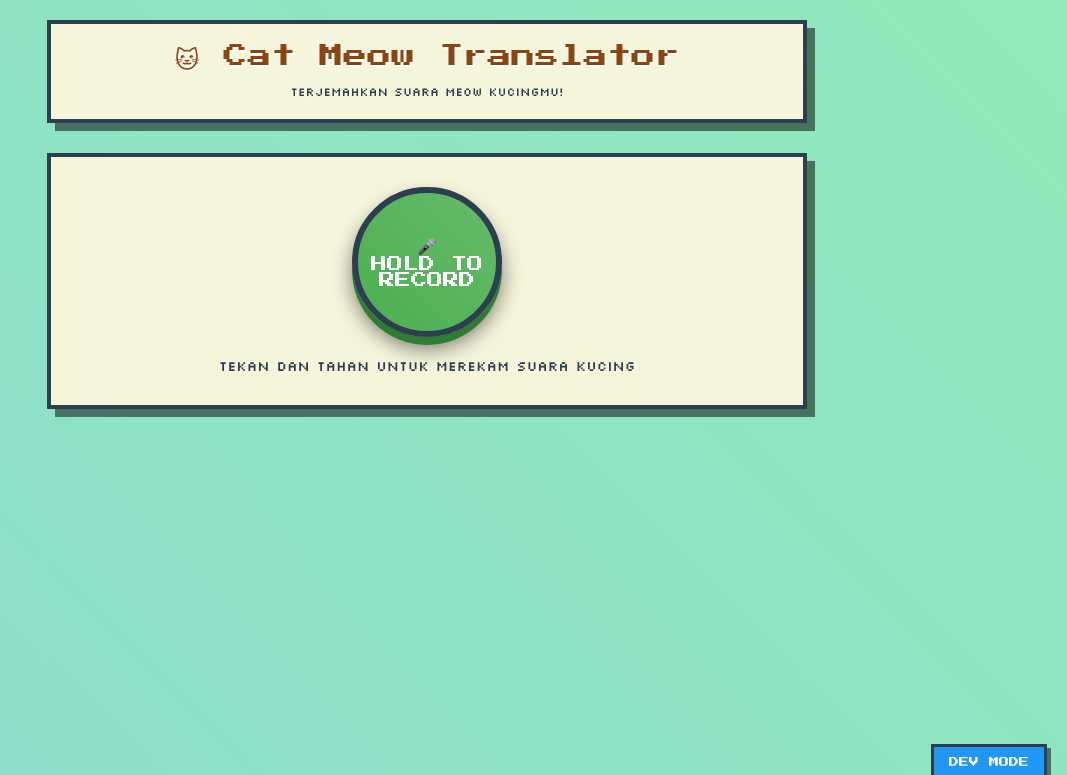
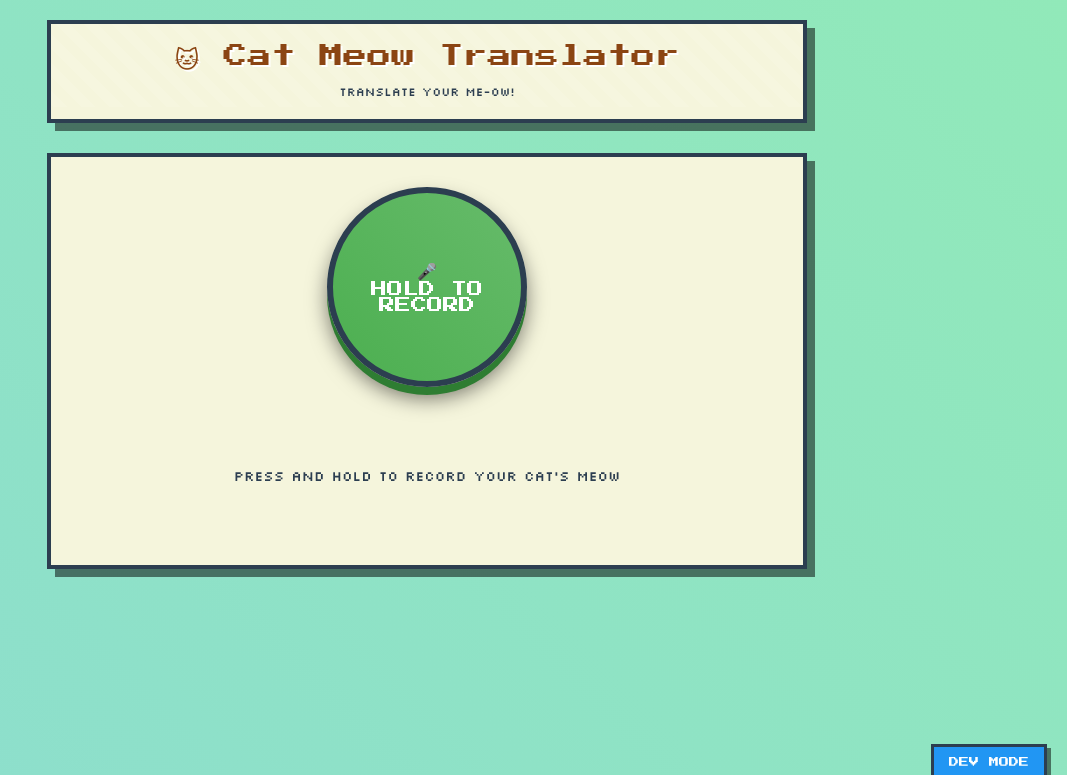
Before and after one commit to baniadamtampubolon/cat-meow-translator, a Flask app: page / in a window 1280 px wide. Shown: the top 775 px of the page, without its empty margins (213-1280 px from the left). Run offline with Flask 3, Linux system fonts and the light colour scheme.

Commit message:
languague fixed, push to record fixed

```diff
--- a/app.py
+++ b/app.py
@@ -249,7 +249,7 @@ def generate_cat_phrase(label):
         }
         return fallback_phrases.get(label, "Meong meong... aku bingung harus bilang apa")
 
-    prompt = f"saya memiliki model pendeteksi bahasa kucing, dan dia menunjukan perasaan '{label}', anggaplah diri anda seekor kucing yang merasakan perasaan tersebut, apa kata yang anda katakan, gunakan bahasa inggris dan kata yang lucu (selayaknya kucing lucu), jangan gunakan kata-kata yang panjang cukup 2-4 kata saja, dan jangan gunakan tanda baca *, boleh guanakan emoji"
+    prompt = f"saya memiliki model pendeteksi bahasa kucing, dan dia menunjukan perasaan '{label}', anggaplah diri anda seekor kucing yang merasakan perasaan tersebut, apa kata yang anda katakan, gunakan bahasa inggris dan kata yang lucu (selayaknya kucing lucu) namun tetap buat kata-kata yang hidup, jangan gunakan kata-kata yang panjang cukup 3-4 kata saja, dan jangan gunakan tanda baca *, boleh guanakan emoji"
 
     try:
         response = gemini_model.generate_content(prompt)
--- a/static/css/style.css
+++ b/static/css/style.css
@@ -101,8 +101,8 @@ body {
 }
 
 .record-btn {
-    width: 150px;
-    height: 150px;
+    width: 200px;
+    height: 200px;
     border-radius: 50%;
     border: 6px solid var(--pixel-dark);
     background: linear-gradient(45deg, var(--pixel-green), #66BB6A);
@@ -138,7 +138,9 @@ body {
 }
 
 .record-status {
-    margin-top: 20px;
+    margin-top: 30px;
+    padding: 50px;
+    text-align: center;
     font-size: 14px;
     color: var(--pixel-dark);
     font-family: 'Silkscreen', cursive;
@@ -298,19 +300,24 @@ body {
 .result-details {
     background: var(--pixel-dark);
     color: var(--pixel-cream);
-    border: 2px solid var(--pixel-blue);
-    padding: 15px;
-    margin-top: 20px;
-    font-size: 10px;
+    border: 3px solid var(--pixel-blue);
+    border-radius: 6px;
+    padding: 18px 20px;
+    margin-top: 25px;
+    font-size: 12px;
     font-family: 'Silkscreen', cursive;
+    line-height: 1.8;
+    box-shadow: 6px 6px 0 rgba(0, 0, 0, 0.4);
     display: none;
+    white-space: pre-line;
+    word-wrap: break-word;
 }
 
 .show-details {
     background: transparent;
     border: 2px solid var(--pixel-dark);
     color: var(--pixel-dark);
-    padding: 8px 15px;
+    padding: 16px 30px;
     font-family: 'Silkscreen', cursive;
     font-size: 10px;
     cursor: pointer;
--- a/static/js/script.js
+++ b/static/js/script.js
@@ -92,8 +92,9 @@ function checkBrowserSupport() {
 
 // Function untuk start recording menggunakan recorder.js
 function startRecording() {
+    if (isRecording) return; // prevent duplicate start
     if (!checkBrowserSupport()) {
-        setStatus('❌ Browser tidak mendukung perekaman audio', 'error');
+        setStatus('❌ Your browser does not support audio recording', 'error');
         return;
     }
 
@@ -101,111 +102,74 @@ function startRecording() {
         audio: {
             echoCancellation: true,
             noiseSuppression: true,
-            autoGainControl: true,
-            sampleRate: 44100,
-            channelCount: 1
+            autoGainControl: true
         }
     }).then(stream => {
-        try {
-            // Stop any existing streams
-            stopAllTracks();
+        stopAllTracks(); // clear previous if any
         currentStream = stream;
 
-            // Create AudioContext
         const audioContext = new (window.AudioContext || window.webkitAudioContext)();
         const input = audioContext.createMediaStreamSource(stream);
 
-            // Create Recorder instance
         recorder = new Recorder(input, {
             numChannels: 1,
             sampleRate: 44100
         });
 
-            // Start recording
         recorder.record();
+        isRecording = true;
 
-            // Update UI
-            isRecording = true;
         recordBtn.classList.add('recording');
         recordBtn.innerHTML = '🔴<br>RECORDING<br>RELEASE';
-            setStatus('⏺️ Merekam... (maksimal 15 detik)', 'recording');
-
-            // Start timer
+        setStatus('⏺️ Recording... (Max 15 seconds)', 'recording');
         startTimer();
 
-            console.log('Recording started with recorder.js');
-
-        } catch (error) {
-            console.error('Error starting recording:', error);
-            setStatus(`❌ Error: ${error.message}`, 'error');
-            stopAllTracks();
-            resetUI();
-        }
+        console.log("Recording started.");
     }).catch(error => {
-        console.error('Error accessing microphone:', error);
-        setStatus('❌ Error mengakses mikrofon. Pastikan izin diberikan.', 'error');
+        console.error("Mic error:", error);
+        setStatus('❌ Cant access microphone', 'error');
         resetUI();
     });
 }
 
-// Function untuk stop recording
 function stopRecording() {
-    if (!recorder || !isRecording) return;
+    if (!isRecording || !recorder) return;
+    isRecording = false;
 
-    try {
     setStatus('⏹️ Menghentikan rekaman...', 'processing');
-        isRecording = false;
     stopTimer();
 
-        // Stop recording
     recorder.stop();
 
-        // Export WAV and process
     recorder.exportWAV(blob => {
-            console.log(`WAV blob size: ${blob.size} bytes`);
-
-            // Stop all tracks
         stopAllTracks();
-
-            // Clear recorder
         recorder.clear();
 
-            // Validate blob
-            if (blob.size === 0) {
-                setStatus('❌ Rekaman kosong', 'error');
-                resetUI();
+        recordBtn.classList.remove('recording');
+        recordBtn.innerHTML = '🎤<br>HOLD TO<br>RECORD';
+
+        if (blob.size === 0 || blob.size < 1000) {
+            setStatus('❌ Record failed is too short', 'error');
             return;
         }
 
-            if (blob.size < 1000) {
-                setStatus('❌ Rekaman terlalu pendek', 'error');
-                resetUI();
-                return;
-            }
-
-            // Send to server
         predictWithAjax(blob);
     });
-
-    } catch (error) {
-        console.error('Error stopping recording:', error);
-        setStatus(`❌ Error stopping: ${error.message}`, 'error');
-        stopAllTracks();
-        resetUI();
-    }
 }
 
 function resetUI() {
+    stopAllTracks();
+    if (recorder) recorder.clear();
+    isRecording = false;
+    stopTimer();
     recordBtn.classList.remove('recording');
     recordBtn.innerHTML = '🎤<br>HOLD TO<br>RECORD';
-    isRecording = false;
-    stopTimer();
 }
 
 // AJAX prediction function
 async function predictWithAjax(audioBlob) {
     try {
-        setStatus('🔄 Menganalisis meow...', 'processing');
+        setStatus('🔄 Analyzing Meow Please Wait...', 'processing');
 
         const formData = new FormData();
         const timestamp = Date.now();
@@ -289,18 +253,27 @@ function displayResult(result) {
         <strong>Timestamp:</strong> ${result.timestamp}
     `;
 
-    setStatus('✅ Analisis selesai!', 'success');
+    setStatus('✅ Analysis Complete!', 'success');
     resetUI();
 }
 
-// Event Listeners
+// Mouse Events
 recordBtn.addEventListener('mousedown', startRecording);
 recordBtn.addEventListener('mouseup', stopRecording);
-recordBtn.addEventListener('mouseleave', stopRecording);
+recordBtn.addEventListener('mouseleave', () => {
+    if (isRecording) stopRecording();
+});
 
-// Touch events for mobile
-recordBtn.addEventListener('touchstart', startRecording);
-recordBtn.addEventListener('touchend', stopRecording);
+// Touch Events (untuk mobile)
+recordBtn.addEventListener('touchstart', e => {
+    e.preventDefault(); // prevent double triggering
+    startRecording();
+});
+recordBtn.addEventListener('touchend', e => {
+    e.preventDefault();
+    if (isRecording) stopRecording();
+});
+
 
 // Show/hide details
 showDetails.addEventListener('click', () => {
@@ -347,7 +320,7 @@ script.onload = function() {
 script.onerror = function() {
     console.error('Failed to load recorder.js');
     browserWarning.style.display = 'block';
-    browserWarning.innerHTML = '⚠️ Gagal memuat recorder.js. Pastikan koneksi internet stabil.';
+    browserWarning.innerHTML = '⚠️ Failed to load recorder.js, make sure your internet connection is stable.';
 };
 document.head.appendChild(script);
 
--- a/templates/index.html
+++ b/templates/index.html
@@ -18,7 +18,7 @@
         <!-- Header -->
         <div class="header">
             <div class="title">🐱 Cat Meow Translator</div>
-            <div class="subtitle">Terjemahkan suara meow kucingmu!</div>
+            <div class="subtitle">Translate Your Me-Ow!</div>
         </div>
 
         <!-- Main Recording Section -->
@@ -26,7 +26,7 @@
             <button id="recordBtn" class="record-btn">
                 🎤<br>HOLD TO<br>RECORD
             </button>
-            <div class="record-status" id="status">Tekan dan tahan untuk merekam suara kucing</div>
+            <div class="record-status" id="status">Press and hold to record your cat's meow</div>
             <div class="timer" id="recordingTimer" style="display: none;">
                 <strong>⏱️ <span id="timer">00:00</span></strong>
             </div>
@@ -42,7 +42,7 @@
 
         <!-- Browser Warning -->
         <div id="browser-warning" class="warning" style="display: none;">
-            ⚠️ Browser Anda tidak mendukung perekaman audio. Gunakan Chrome, Firefox, atau Edge terbaru.
+            ⚠️ Your browser does not support audio recording. Please use the latest version of Chrome, Firefox, or Edge.
         </div>
 
         <!-- Developer Mode Toggle -->
```
Lines whose indentation alone changed are shown as unchanged.
